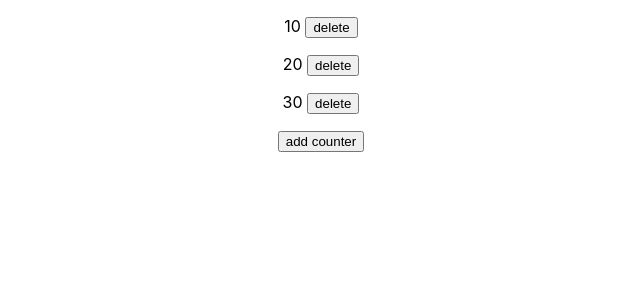
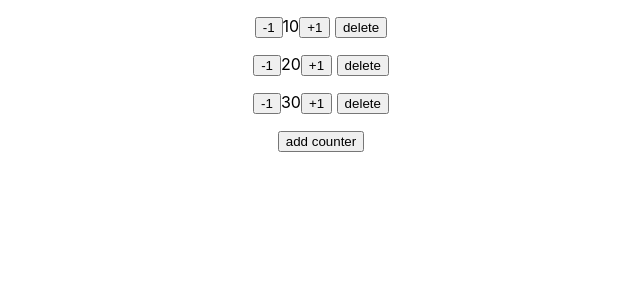
Before and after one commit to bogutskii/redux-counter, a React (Create React App) app: page / in a window 1280 px wide. Shown: the top 300 px of the page, without its empty margins (319-959 px from the left). Built offline with nearby package versions, Linux system fonts and the light colour scheme.

Commit message:
- plus and minus button

```diff
--- a/src/App.js
+++ b/src/App.js
@@ -9,17 +9,23 @@ function App(props) {
     const addButtonCounter = (number, id) => {
         props.createCounter(number, id)
     }
+    const plusMinusButtonHandler = (id, value) => {
+        props.mathActions(id, value)
+    }
 
     return (
         <div className="App">
 
             {props.counters.map(el =>
-                <p>{el.number}
+                <p>
+                    <button onClick={() => minus(el.id)}> -1</button>
+                    {el.number}
+                    <button> +1</button>
                     &nbsp;
                     <button onClick={() => deleteButtonHandler(el.id)}>delete</button>
                 </p>
             )}
-            <button onClick={()=> addButtonCounter(100,Math.random()*Math.random())}>add counter</button>
+            <button onClick={() => addButtonCounter(100, Math.random() * Math.random())}>add counter</button>
         </div>
     );
 }
@@ -34,10 +40,16 @@ const mapDispatchToProps = (dispatch) => ({
         type: 'DELETE',
         payload: {counterId: counterId}
     }),
-        createCounter: (number, idx) => dispatch({
+    createCounter: (number, idx) => dispatch({
         type: 'ADD_COUNTER',
-        payload: { number: 100 , id: idx }
-})
+        payload: {number: 100, id: idx}
+    }),
+    mathActions: (id, value) => dispatch({
+        type: 'MATH_ACTION',
+        payload: {
+            id: id, value: value
+        }
+    })
 
 })
 
--- a/src/redux/strore.js
+++ b/src/redux/strore.js
@@ -1,6 +1,6 @@
 import {applyMiddleware, createStore} from "redux";
 import {composeWithDevTools} from "redux-devtools-extension";
-import counter from './reduser'
+import counter from './reducer'
 
 const store = createStore(
     counter, composeWithDevTools(applyMiddleware())
```
Also changed, not shown: src/redux/reducer.js (renamed from src/redux/reduser.js).
